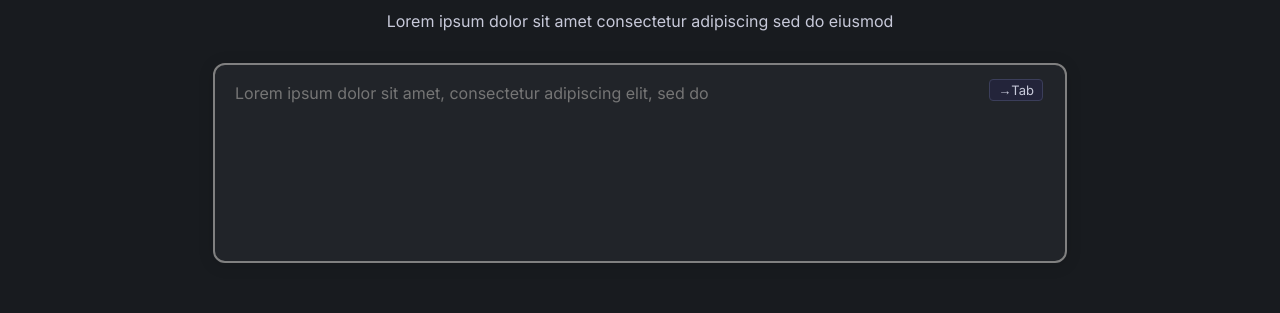
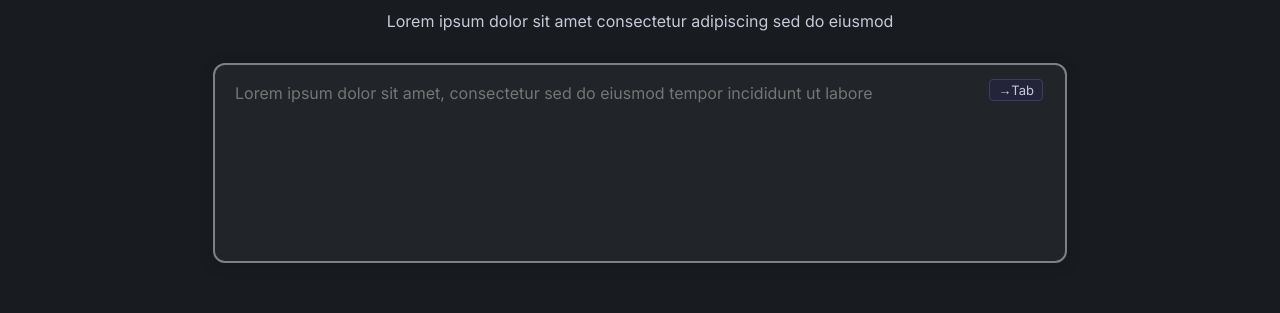
Before and after one commit to praxxOp/tooljet-a, a React (Vite) app in the folder tooljet-a/: page / in a window 1280 px wide. Shown: the part 263-576 px from the top of the page. Built offline with nearby package versions, Linux system fonts and the light colour scheme.

Commit message:
modified:   tooljet-a/src/components/input/input.css 	modified:   tooljet-a/src/components/input/input.jsx

```diff
--- a/tooljet-a/src/components/input/input.css
+++ b/tooljet-a/src/components/input/input.css
@@ -61,7 +61,18 @@
   outline: none;
   font-family: inherit;
   box-shadow: 0 2px 16px #0002;
+  transition: border 0.2s;
 }
+
+.input-textarea:focus {
+  border: 2px solid transparent;
+  background:
+    linear-gradient(#212429, #212429) padding-box,
+    linear-gradient(90deg, #964810, #680b94) border-box;
+
+}
+
+
 
 .input-tab-hint {
   position: absolute;
@@ -74,6 +85,7 @@
   padding: 2px 8px;
   border: 1px solid #3b3e5a;
   font-family: inherit;
+  cursor: pointer;
 }
 
 .input-features-row {
@@ -123,3 +135,26 @@
   pointer-events: none;
   z-index: 1;
 }
+
+.input-submit-btn {
+  position: absolute;
+  bottom: 18px;
+  right: 24px;
+  background: #3b82f6;
+  color: #fff;
+  border: none;
+  border-radius: 8px;
+  width: 36px;
+  height: 36px;
+  display: flex;
+  align-items: center;
+  justify-content: center;
+  font-size: 22px;
+  cursor: pointer;
+  box-shadow: 0 2px 8px #0002;
+  transition: background 0.2s;
+  z-index: 3;
+}
+.input-submit-btn:hover {
+  background: #2563eb;
+}
--- a/tooljet-a/src/components/input/input.jsx
+++ b/tooljet-a/src/components/input/input.jsx
@@ -1,7 +1,51 @@
-import React from 'react'
+import React, { useState, useEffect, useRef } from 'react'
 import './input.css'
 
+const placeholderOptions = [
+  "Lorem ipsum dolor sit amet, consectetur adipiscing elit, sed do",
+  "Lorem ipsum dolor sit amet, consectetur sed do eiusmod tempor incididunt ut labore ",
+  "Lorem ipsum dolor sit amet, consectetur sed do eiusmod tempor",
+  "Lorem ipsum dolor sit amet, consectetur adipiscing elit, sed do"
+];
+
 const Input = () => {
+  const [value, setValue] = useState("");
+  const [placeholderIdx, setPlaceholderIdx] = useState(0);
+  const textareaRef = useRef(null);
+
+  useEffect(() => {
+    const interval = setInterval(() => {
+      setPlaceholderIdx(idx => (idx + 1) % placeholderOptions.length);
+    }, 3000);
+    return () => clearInterval(interval);
+  }, []);
+
+  // Handle Tab key to fill placeholder
+  const handleKeyDown = (e) => {
+    if (e.key === 'Tab') {
+      e.preventDefault();
+      setValue(placeholderOptions[placeholderIdx]);
+      setTimeout(() => textareaRef.current && textareaRef.current.focus(), 0);
+    }
+    if (e.key === 'Enter' && value.trim()) {
+      e.preventDefault();
+      handleSubmit();
+    }
+  };
+
+  // Handle →Tab button click
+  const handleTabClick = () => {
+    setValue(placeholderOptions[placeholderIdx]);
+    textareaRef.current && textareaRef.current.focus();
+  };
+
+  // Handle submit
+  const handleSubmit = () => {
+    // Implement your submit logic here
+    alert('Submitted: ' + value);
+    setValue("");
+  };
+
   return (
     <div className="main-input">
       <div className="input-heading-row">
@@ -16,8 +60,21 @@ const Input = () => {
       </div>
       <div className="input-subheading">Lorem ipsum dolor sit amet consectetur adipiscing sed do eiusmod</div>
       <div className="input-textarea-wrapper">
-        <textarea className="input-textarea" placeholder="Lorem ipsum dolor sit amet, consectetur adipiscing elit, sed do" />
-        <span className="input-tab-hint">→Tab</span>
+        <textarea
+          ref={textareaRef}
+          className="input-textarea"
+          value={value}
+          onChange={e => setValue(e.target.value)}
+          placeholder={placeholderOptions[placeholderIdx]}
+          spellCheck={false}
+          onKeyDown={handleKeyDown}
+        />
+        <span className="input-tab-hint" onClick={handleTabClick} tabIndex={0} role="button">→Tab</span>
+        {value.trim() && (
+          <button className="input-submit-btn" onClick={handleSubmit}>
+            <span role="img" aria-label="submit">↵</span>
+          </button>
+        )}
       </div>
       <div className="input-features-row">
         <div className="input-feature">
```
